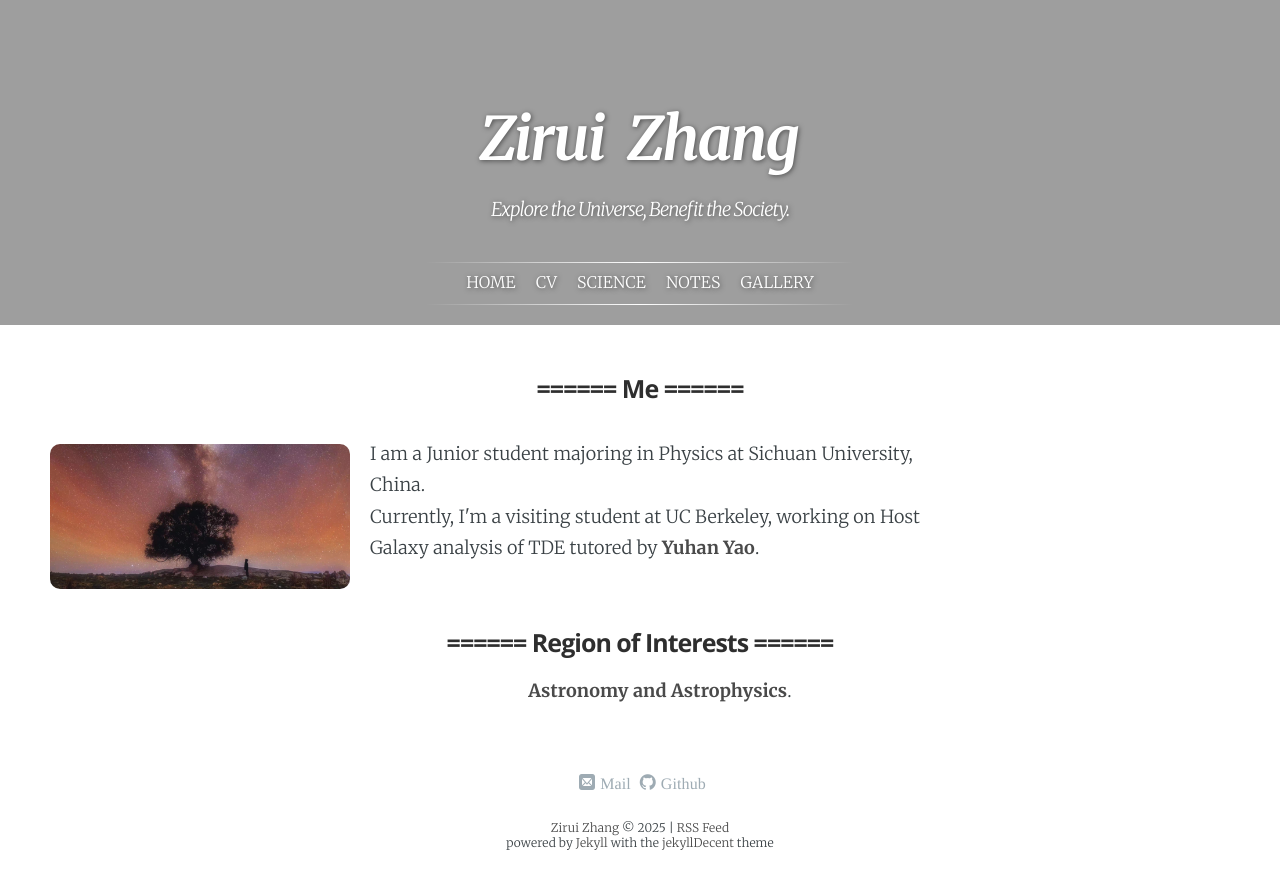
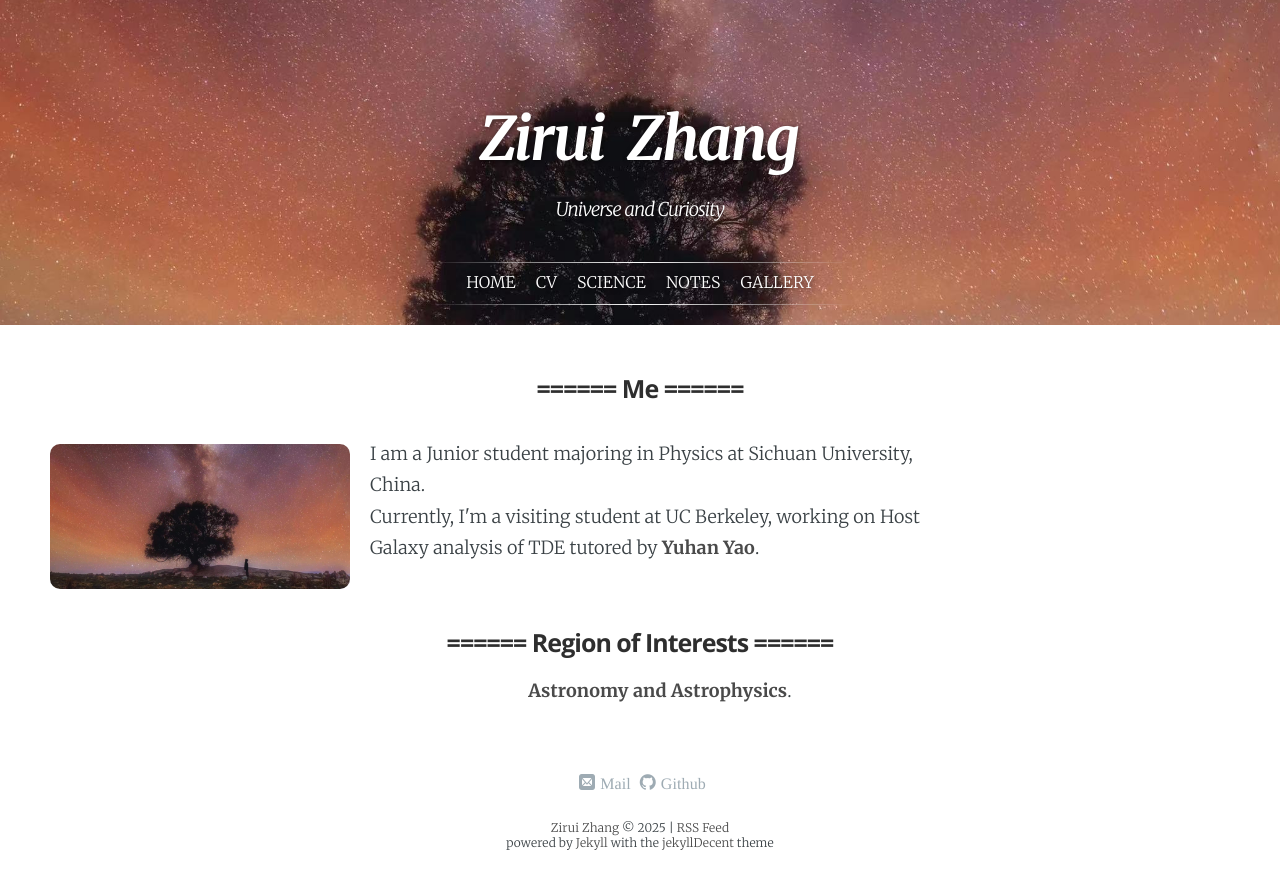
Before and after one commit to ZAKIRAM0/ZAKIRAM0.github.io, a Jekyll site: the page built from index.html, in a window 1280 px wide. Shown: the top 889 px of the page. Built offline with Jekyll 4.4.1, drawn with Linux system fonts in a browser that asks for light colours; some web fonts are replaced; a script that is not in the unit is left out.

Commit message:
Update _config.yml

```diff
--- a/_config.yml
+++ b/_config.yml
@@ -7,16 +7,16 @@
 
 # Site settings
 title:            Zirui Zhang
-subtitle:         Explore the Universe, Benefit the Society.
-description:      Welcome to Zhang's homepage!
+subtitle:         Universe and Curiosity
+description:      ~ Welcome to My homepage ~
 keywords:         demo theme example github jekyll features
 language:         "en" # default language of the blog. Language codes: http://www.w3schools.com/tags/ref_language_codes.asp
 
 baseurl:          "/" # the subpath of your site, e.g. /blog
 url:              "https://ZAKIRAM0.github.io" # the base hostname & protocol for your site. Have a look at robots.txt as well!
 permalink:        /blog/:categories/:title
-cover:            /assets/page/cover.jpg
-disqus_shortname: "slowdivePTG"
+cover:            /assets/page/wallpaper.jpg
+disqus_shortname: "ZAKIRAMO"
 
 # Build settings
 sass:
```
